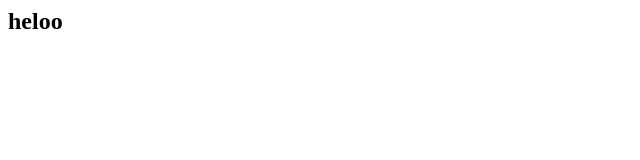
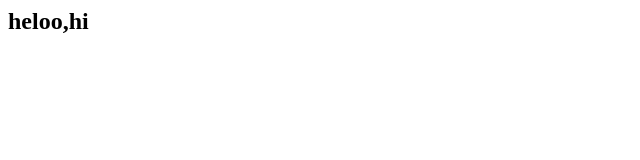
Before and after one commit to module171/test-project, a plain HTML site: page index.html in a window 1280 px wide. Shown: the full height of the page, 0-640 px from the left. Drawn offline with Linux system fonts and the light colour scheme.

Commit message:
Update index.html

```diff
--- a/index.html
+++ b/index.html
@@ -1 +1 @@
-<h2>heloo</h2>
+<h2>heloo,hi</h2>
```
